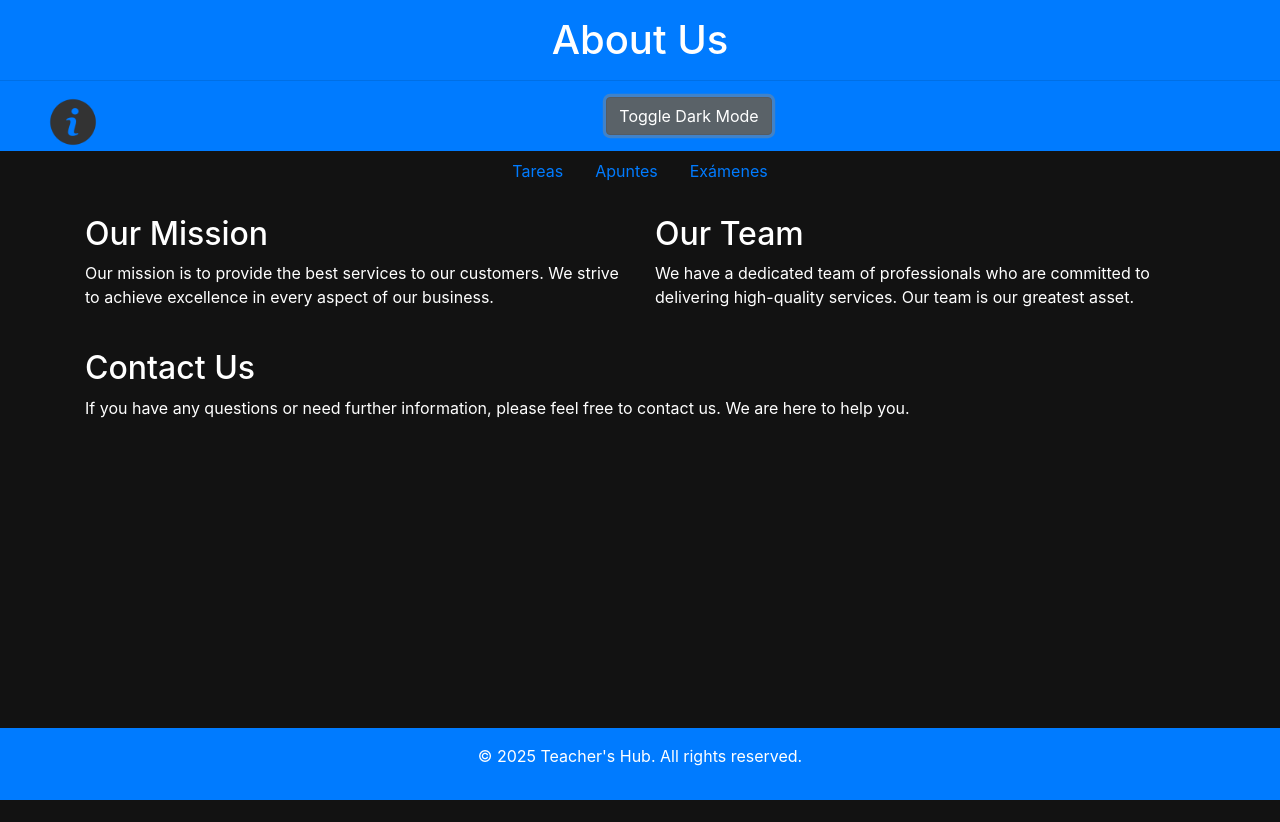
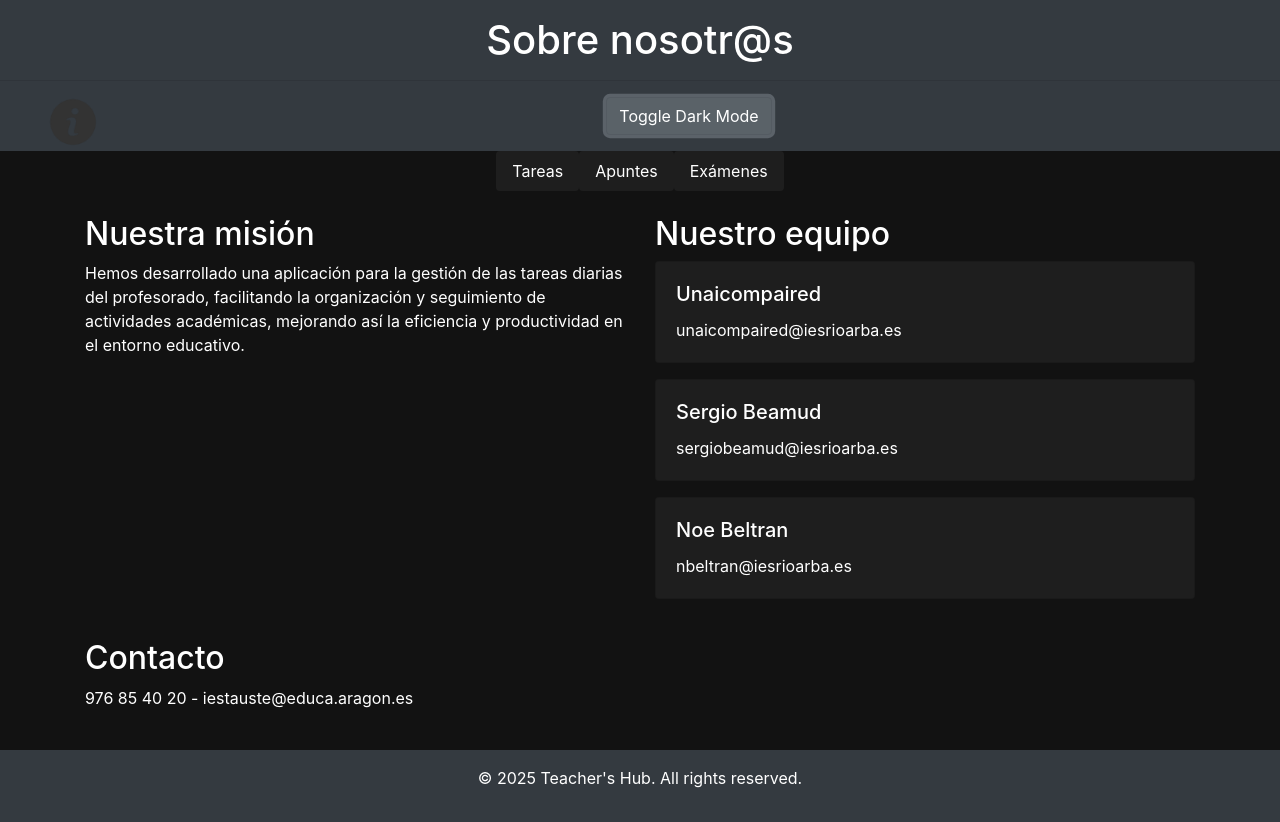
Before and after one commit to unaiccz/backend, a website: page front/about/about.html in a window 1280 px wide. Both pictures are taken after a click on the button "Toggle Dark Mode". Before the commit the page ends 800 px from the top, so only its background shows below. Drawn offline with nearby package versions, Linux system fonts and the light colour scheme.

Commit message:
Actualizar página "Acerca de nosotros" con contenido en español y agregar soporte para modo oscuro

```diff
--- a/front/about/about.html
+++ b/front/about/about.html
@@ -8,11 +8,10 @@
     <!-- icono -->
     <link rel="icon" href="../../img/about.png" type="image/x-icon">
     <style>
-        footer {
-            position: fixed;
-            bottom: 0;
-            width: 100%;
-        }
+      .dark{
+        background-color: #121212;
+        color: #ffffff;
+      }
         body.dark-mode {
             background-color: #121212;
             color: #ffffff;
@@ -21,15 +20,28 @@
             background-color: #1e1e1e;
             color: #ffffff;
         }
+        .nav-pills .nav-link.dark-mode {
+            background-color: #1e1e1e;
+            color: #ffffff;
+        }
+        header.dark-mode, footer.dark-mode {
+            background-color: #1e1e1e;
+            color: #ffffff;
+        }
+        footer {
+            position: relative;
+            bottom: 0;
+            width: 100%;
+        }
     </style>
 </head>
 <body>
-    <header class="bg-primary text-white text-center py-3">
-        <h1>About Us</h1>
+    <header class="bg-primary text-white text-center py-3" id="header">
+        <h1>Sobre nosotr@s</h1>
         <hr>
         <button id="theme-toggle" class="btn btn-secondary">Toggle Dark Mode</button>
         <a href="../../about/about.html">
-            <img src="../img/about.png" alt="About Us" width="50px" class="float-left ml-5">
+            <img src="../../img/about.png" alt="About Us" width="50px" class="float-left ml-5">
         </a>
     </header>
     <nav>
@@ -42,34 +54,60 @@
     <main class="container mt-4">
         <div class="row">
             <div class="col-md-6">
-                <h2>Our Mission</h2>
-                <p>Our mission is to provide the best services to our customers. We strive to achieve excellence in every aspect of our business.</p>
+                <h2>Nuestra misión</h2>
+                <p>Hemos desarrollado una aplicación para la gestión de las tareas diarias del profesorado, facilitando la organización y seguimiento de actividades académicas, mejorando así la eficiencia y productividad en el entorno educativo.</p>
             </div>
             <div class="col-md-6">
-                <h2>Our Team</h2>
-                <p>We have a dedicated team of professionals who are committed to delivering high-quality services. Our team is our greatest asset.</p>
+                <h2>Nuestro equipo</h2>
+                <div class="card mb-3">
+                    <div class="card-body">
+                        <h5 class="card-title">Unaicompaired</h5>
+                        <p class="card-text">unaicompaired@iesrioarba.es</p>
+                    </div>
+                </div>
+                <div class="card mb-3">
+                    <div class="card-body">
+                        <h5 class="card-title">Sergio Beamud</h5>
+                        <p class="card-text">sergiobeamud@iesrioarba.es</p>
+                    </div>
+                </div>
+                <div class="card mb-3">
+                    <div class="card-body">
+                        <h5 class="card-title">Noe Beltran</h5>
+                        <p class="card-text">nbeltran@iesrioarba.es</p>
+                    </div>
+                </div>
             </div>
         </div>
         <div class="row mt-4">
             <div class="col-md-12">
-                <h2>Contact Us</h2>
-                <p>If you have any questions or need further information, please feel free to contact us. We are here to help you.</p>
+                <h2>Contacto</h2>
+                <p>976 85 40 20 - iestauste@educa.aragon.es</p>
             </div>
         </div>
     </main>
-    <footer class="bg-primary text-white text-center py-3 mt-4">
+    <footer class="bg-primary text-white text-center py-3 mt-4" id="footer">
         <p>&copy; 2025 Teacher's Hub. All rights reserved.</p>
     </footer>
     <!-- js -->
     <script src="https://stackpath.bootstrapcdn.com/bootstrap/4.5.2/js/bootstrap.bundle.min.js"></script>
     <script>
         // Toggle dark mode
+        const header = document.getElementById('header');
+const footer = document.getElementById('footer');
         const themeToggle = document.getElementById('theme-toggle');
         themeToggle.addEventListener('click', () => {
+            header.classList.toggle('bg-dark');
+            footer.classList.toggle('bg-dark');
             document.body.classList.toggle('dark-mode');
             document.querySelectorAll('.card').forEach(card => {
                 card.classList.toggle('dark-mode');
             });
+            document.querySelectorAll('.nav-link').forEach(link => {
+                link.classList.toggle('dark-mode');
+            });
+            document.querySelector('header').classList.toggle('dark-mode');
+            document.querySelector('footer').classList.toggle('dark-mode');
         });
     </script>
 </body>
```
